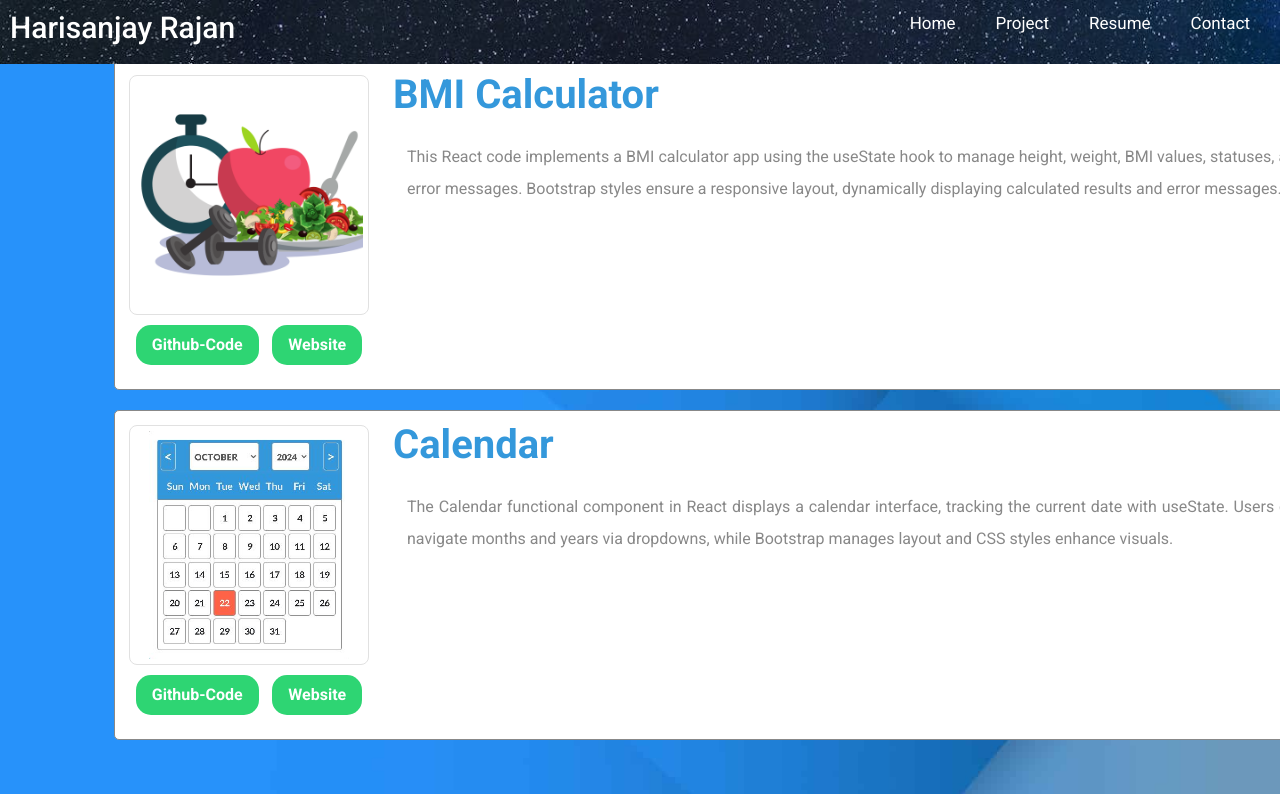
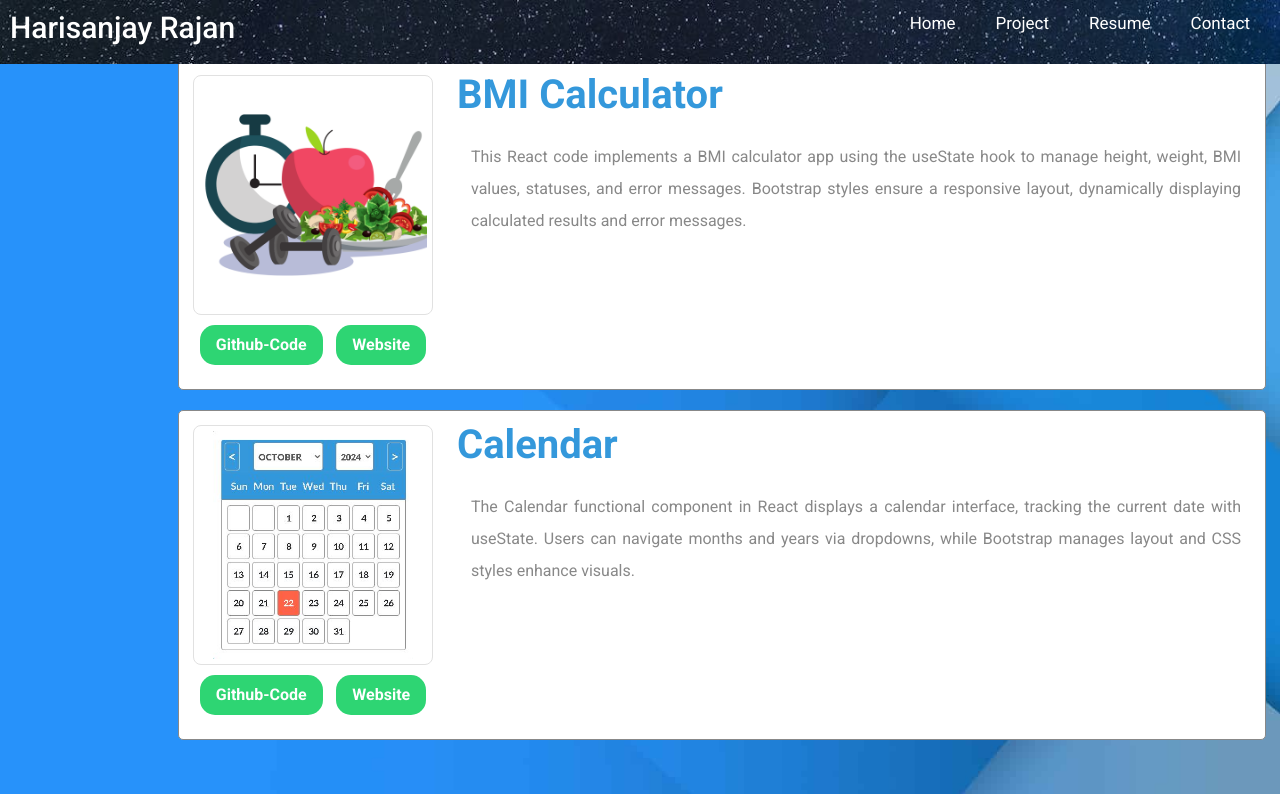
Before and after one commit to Harisanjay403/ReactPractice, a React (Vite) app in the folder portfolio/: page /project in a window 1280 px wide. Shown: the top 794 px of the page. Built offline with nearby package versions, Linux system fonts and the light colour scheme.

Commit message:
portfolio website

```diff
--- a/portfolio/src/Project.css
+++ b/portfolio/src/Project.css
@@ -23,7 +23,7 @@
 }
 
 .project{
-    width:95%;
+    width:85%;
     border:1px solid #888;
     background-color: #fff;
     display:flex;
```
